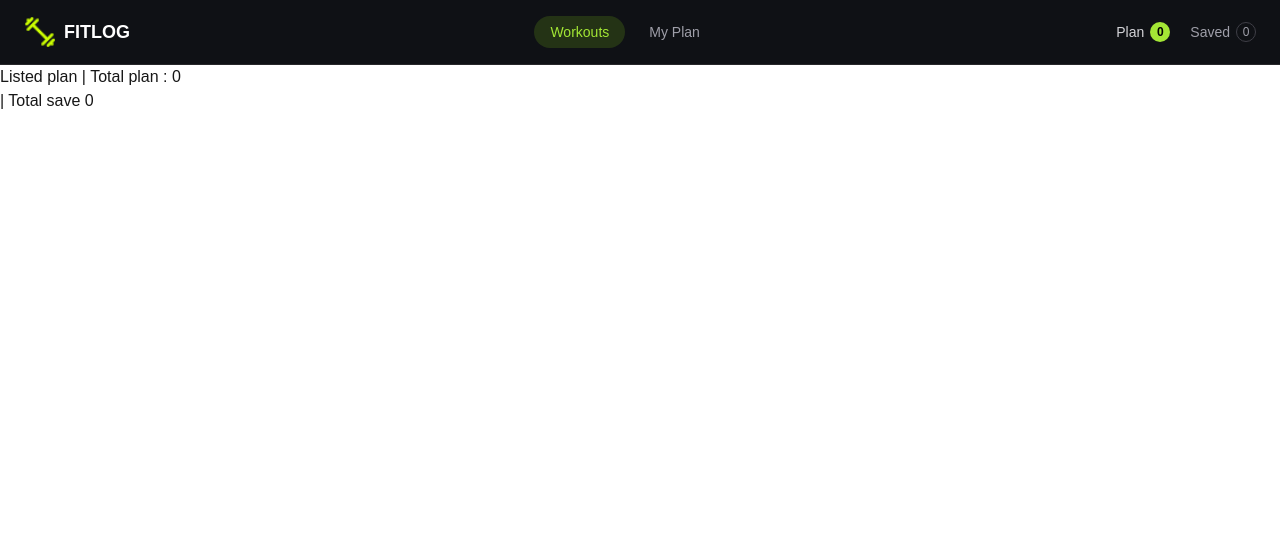
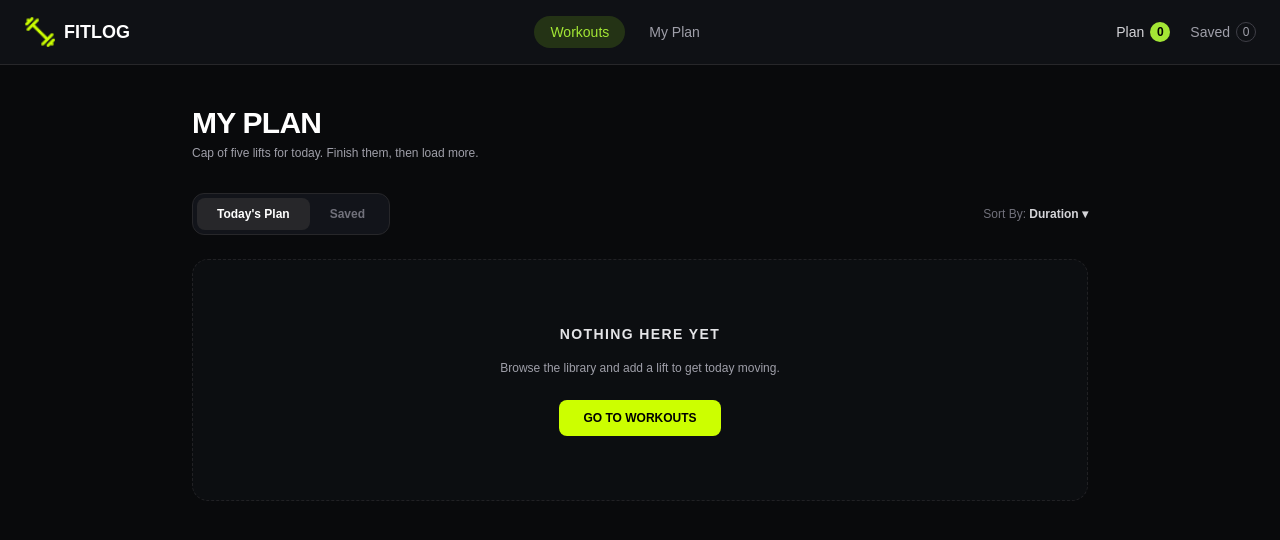
Before and after one commit to sabikunnahar04/assignment06, a Next.js app: page /my-plan in a window 1280 px wide. Shown: the top 540 px of the page. Built offline with nearby package versions, Linux system fonts and the light colour scheme.

Commit message:
my plan tab active

```diff
--- a/src/app/my-plan/page.tsx
+++ b/src/app/my-plan/page.tsx
@@ -1,17 +1,163 @@
 "use client";
 
+import React, { useContext, useState } from "react";
+import Image from "next/image";
+import Link from "next/link";
 import { WorkoutContext } from "@/context/WorkoutContext";
-import React, { useContext } from "react";
+import { WorkoutItem } from "@/component/homepage/Worksout";
 
 const MyPlan = () => {
-  const { planWorkouts, savedWorkouts } = useContext(WorkoutContext);
+  const [activeTab, setActiveTab] = useState<"plan" | "saved">("plan");
 
-  console.log(planWorkouts, savedWorkouts, "planWorkouts", "savedWorkouts");
+  const { planWorkouts = [], setPlanWorkouts, savedWorkouts = [], setSavedWorkouts } =
+    useContext(WorkoutContext);
 
-  return <div>
-Listed plan | Total plan : {planWorkouts.length} <br /> | Total save {savedWorkouts.length}
 
-  </div>;
+  const currentList: WorkoutItem[] =
+    activeTab === "plan" ? planWorkouts : savedWorkouts;
+
+
+
+  return (
+    <main className="min-h-screen bg-[#090a0c] text-white px-6 py-10">
+      <div className="container mx-auto max-w-4xl">
+        <h1 className="text-3xl font-black uppercase tracking-tight">MY PLAN</h1>
+        <p className="text-xs text-zinc-400 mt-1 mb-8">
+          Cap of five lifts for today. Finish them, then load more.
+        </p>
+
+        <div className="flex items-center justify-between mb-6">
+          <div className="flex items-center bg-[#12141a] p-1 rounded-xl border border-zinc-800">
+            <button
+              type="button"
+              onClick={() => setActiveTab("plan")}
+              className={`text-xs px-5 py-2 rounded-lg font-bold transition cursor-pointer ${
+                activeTab === "plan"
+                  ? "bg-zinc-800 text-white"
+                  : "text-zinc-500 hover:text-zinc-300"
+              }`}
+            >
+              Today's Plan
+            </button>
+            <button
+              type="button"
+              onClick={() => setActiveTab("saved")}
+              className={`text-xs px-5 py-2 rounded-lg font-bold transition cursor-pointer ${
+                activeTab === "saved"
+                  ? "bg-zinc-800 text-white"
+                  : "text-zinc-500 hover:text-zinc-300"
+              }`}
+            >
+              Saved
+            </button>
+          </div>
+
+          <div className="text-xs text-zinc-500">
+            Sort By: <span className="text-zinc-300 font-semibold cursor-pointer">Duration ▾</span>
+          </div>
+        </div>
+
+
+        {currentList.length > 0 ? (
+          <div className="space-y-3">
+            {currentList.map((workout: WorkoutItem) => (
+              <div
+                key={workout.id}
+                className="flex items-center justify-between p-3.5 bg-[#12141a] border border-zinc-800 rounded-xl"
+              >
+
+                <div className="flex items-center gap-4">
+                  <div className="w-14 h-14 relative rounded-lg overflow-hidden bg-zinc-900 border border-zinc-800 shrink-0">
+                    <Image
+                      src={workout.image}
+                      alt={workout.name}
+                      fill
+                      className="object-cover"
+                    />
+                  </div>
+                  <div>
+                    <h4 className="font-bold text-sm uppercase text-white tracking-wide">
+                      {workout.name}
+                    </h4>
+                    <div className="flex items-center gap-2 text-[11px] text-zinc-400 mt-1">
+                      <span>⏱ {workout.duration} min</span>
+                      <span>•</span>
+                      <span>🔥 {workout.caloriesBurned} kcal</span>
+                      <span>•</span>
+                      <span>⭐ {workout.rating}</span>
+                    </div>
+                  </div>
+                </div>
+
+
+                <div className="flex items-center gap-2.5">
+                  <Link href={`/workouts/${workout.id}`}>
+                    <button className="text-[11px] text-zinc-400 hover:text-white px-3 py-1.5 rounded-md border border-zinc-800 cursor-pointer">
+                      View Details
+                    </button>
+                  </Link>
+
+                  {activeTab === "plan" && (
+                    <button
+                      onClick={() =>
+                        setPlanWorkouts(
+                          planWorkouts.filter(
+                            (item: WorkoutItem) => item.id !== workout.id
+                          )
+                        )
+                      }
+                      className="bg-[#ccff00] text-black text-[11px] font-extrabold px-3 py-1.5 rounded-md hover:bg-[#b8e600] transition cursor-pointer flex items-center gap-1"
+                    >
+                      ✓ Mark as Done
+                    </button>
+                  )}
+
+
+                  <button
+                    onClick={() => {
+                      if (activeTab === "plan") {
+                        setPlanWorkouts(
+                          planWorkouts.filter(
+                            (item: WorkoutItem) => item.id !== workout.id
+                          )
+                        );
+                      } else {
+                        setSavedWorkouts(
+                          savedWorkouts.filter(
+                            (item: WorkoutItem) => item.id !== workout.id
+                          )
+                        );
+                      }
+                    }}
+                    className="text-zinc-500 hover:text-red-400 text-sm px-2 py-1 cursor-pointer"
+                  >
+                    ✕
+                  </button>
+                </div>
+              </div>
+            ))}
+          </div>
+        ) : (
+
+          <div className="border border-zinc-800/80 border-dashed rounded-2xl p-16 text-center space-y-4 bg-[#12141a]/40">
+            <h3 className="font-extrabold text-sm uppercase tracking-widest text-zinc-200">
+              NOTHING HERE YET
+            </h3>
+            <p className="text-xs text-zinc-400 max-w-xs mx-auto">
+              Browse the library and add a lift to get today moving.
+            </p>
+            <div className="pt-2">
+              <Link href="/">
+                <button className="bg-[#ccff00] text-black font-extrabold text-xs px-6 py-2.5 rounded-lg uppercase hover:bg-[#b8e600] transition cursor-pointer">
+                  Go to workouts
+                </button>
+              </Link>
+            </div>
+          </div>
+        )}
+      </div>
+    </main>
+  );
 };
 
 export default MyPlan;
```
